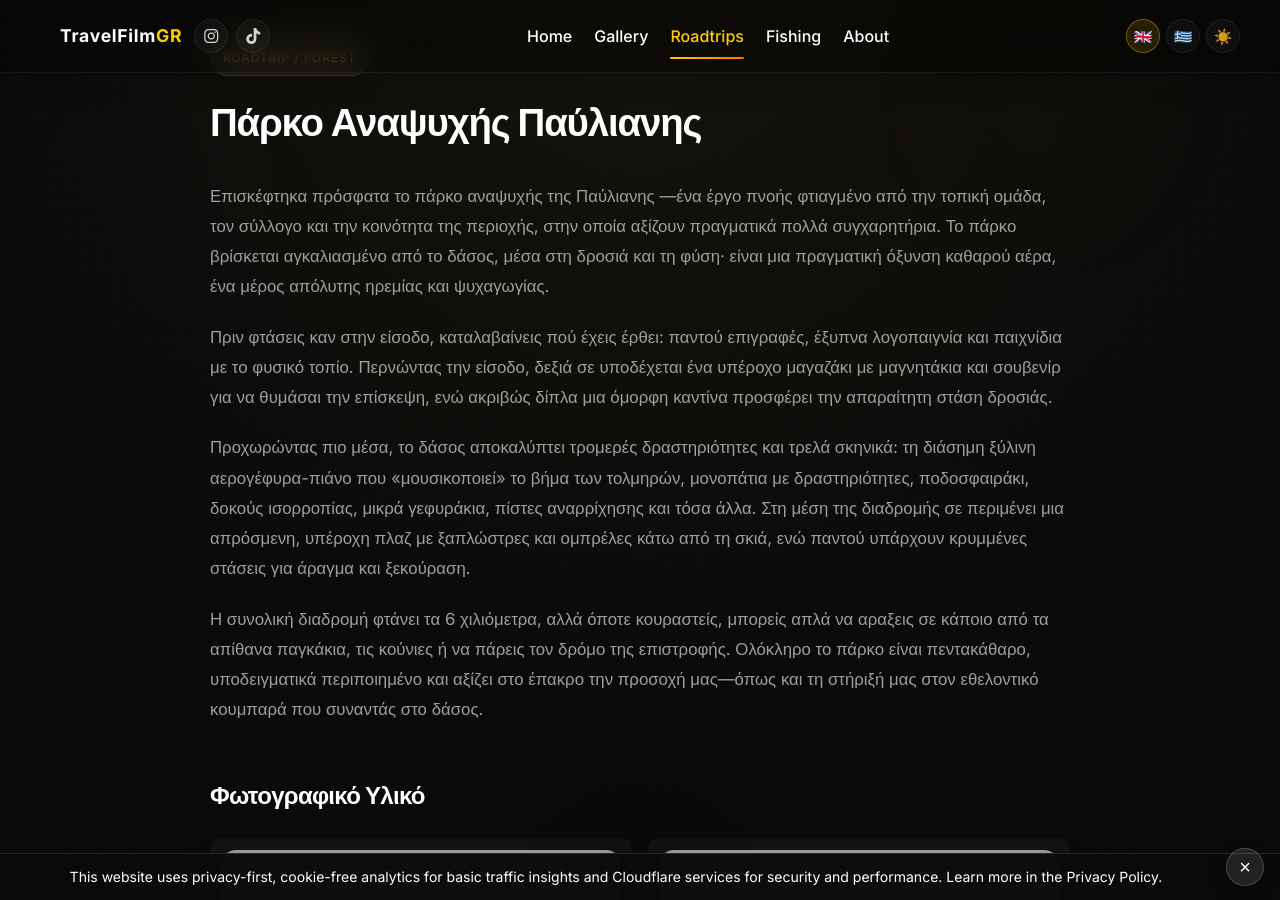
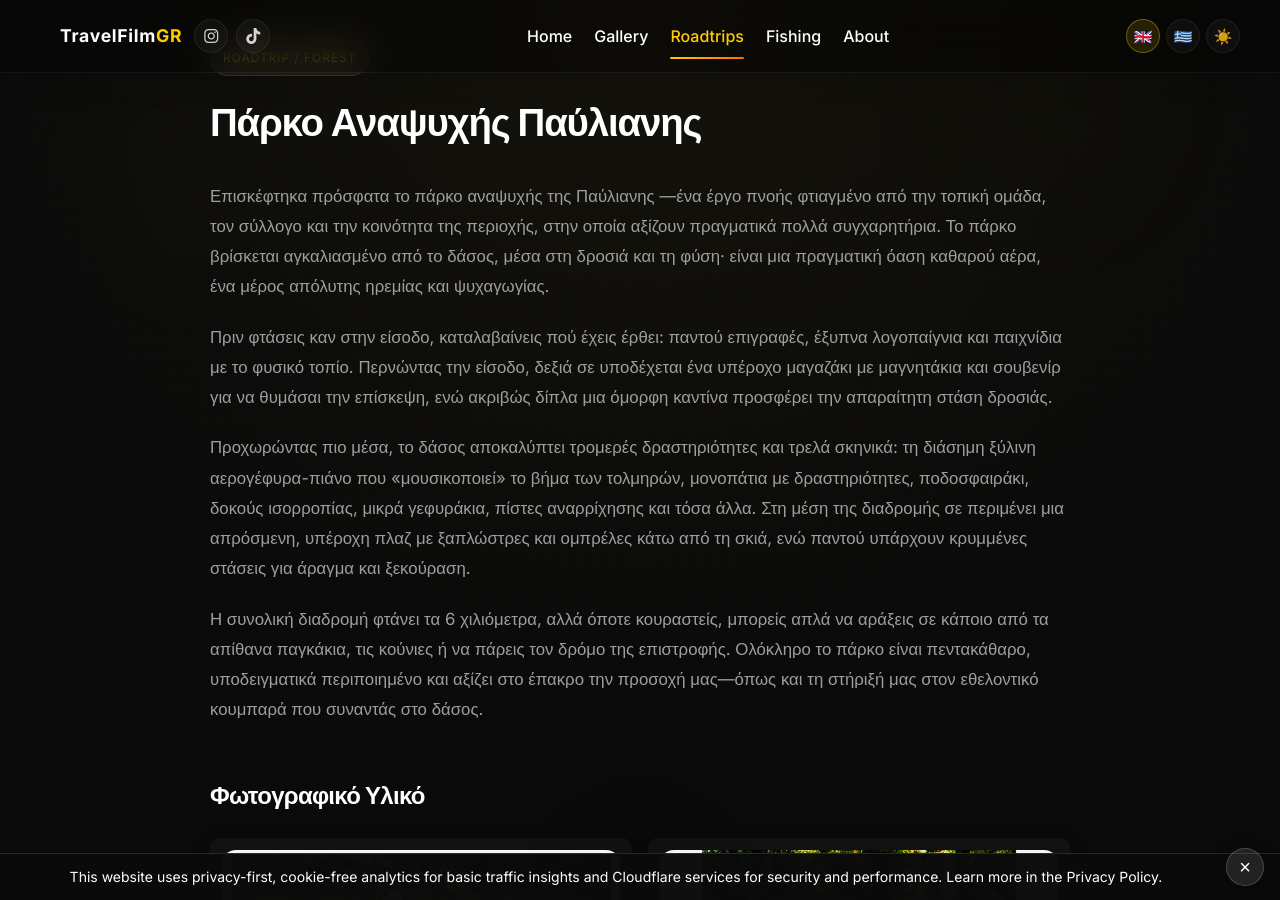
Before and after one commit to travelfilmgr/travelfilmgr.github.io, a Jekyll site: the page built from roadtrips/pavliani.md, in a window 1280 px wide and 900 px high. Built offline with Jekyll 4.4.1, drawn with Linux system fonts in a browser that asks for light colours; part of the change alters nothing that is shown; grey boxes are pictures that could not be loaded.

Commit message:
Update pavliani.md

```diff
--- a/roadtrips/pavliani.md
+++ b/roadtrips/pavliani.md
@@ -13,29 +13,76 @@ excerpt: "Επισκέφτηκα πρόσφατα το πάρκο αναψυχή
     Roadtrip / Forest
   </span>
 
-  <h1 style="margin-bottom: 24px; font-size: clamp(1.8rem, 3vw, 2.5rem);">Πάρκο Αναψυχής Παύλιανης</h1>
+  <h1 style="margin-bottom: 24px; font-size: clamp(1.8rem, 3vw, 2.5rem);">
+    Πάρκο Αναψυχής Παύλιανης
+  </h1>
 
   <div style="color: var(--text-color, #e0e0e0); opacity: 0.95;">
-    <p style="margin-bottom: 20px;">Επισκέφτηκα πρόσφατα το πάρκο αναψυχής της Παύλιανης —ένα έργο πνοής φτιαγμένο από την τοπική ομάδα, τον σύλλογο και την κοινότητα της περιοχής, στην οποία αξίζουν πραγματικά πολλά συγχαρητήρια. Το πάρκο βρίσκεται αγκαλιασμένο από το δάσος, μέσα στη δροσιά και τη φύση· είναι μια πραγματική όξυνση καθαρού αέρα, ένα μέρος απόλυτης ηρεμίας και ψυχαγωγίας.</p>
 
-    <p style="margin-bottom: 20px;">Πριν φτάσεις καν στην είσοδο, καταλαβαίνεις πού έχεις έρθει: παντού επιγραφές, έξυπνα λογοπαιγνία και παιχνίδια με το φυσικό τοπίο. Περνώντας την είσοδο, δεξιά σε υποδέχεται ένα υπέροχο μαγαζάκι με μαγνητάκια και σουβενίρ για να θυμάσαι την επίσκεψη, ενώ ακριβώς δίπλα μια όμορφη καντίνα προσφέρει την απαραίτητη στάση δροσιάς.</p>
+    <p style="margin-bottom: 20px;">
+      Επισκέφτηκα πρόσφατα το πάρκο αναψυχής της Παύλιανης —ένα έργο πνοής φτιαγμένο από την τοπική ομάδα, τον σύλλογο και την κοινότητα της περιοχής, στην οποία αξίζουν πραγματικά πολλά συγχαρητήρια. Το πάρκο βρίσκεται αγκαλιασμένο από το δάσος, μέσα στη δροσιά και τη φύση· είναι μια πραγματική όαση καθαρού αέρα, ένα μέρος απόλυτης ηρεμίας και ψυχαγωγίας.
+    </p>
 
-    <p style="margin-bottom: 20px;">Προχωρώντας πιο μέσα, το δάσος αποκαλύπτει τρομερές δραστηριότητες και τρελά σκηνικά: τη διάσημη ξύλινη αερογέφυρα-πιάνο που «μουσικοποιεί» το βήμα των τολμηρών, μονοπάτια με δραστηριότητες, ποδοσφαιράκι, δοκούς ισορροπίας, μικρά γεφυράκια, πίστες αναρρίχησης και τόσα άλλα. Στη μέση της διαδρομής σε περιμένει μια απρόσμενη, υπέροχη πλαζ με ξαπλώστρες και ομπρέλες κάτω από τη σκιά, ενώ παντού υπάρχουν κρυμμένες στάσεις για άραγμα και ξεκούραση.</p>
+    <p style="margin-bottom: 20px;">
+      Πριν φτάσεις καν στην είσοδο, καταλαβαίνεις πού έχεις έρθει: παντού επιγραφές, έξυπνα λογοπαίγνια και παιχνίδια με το φυσικό τοπίο. Περνώντας την είσοδο, δεξιά σε υποδέχεται ένα υπέροχο μαγαζάκι με μαγνητάκια και σουβενίρ για να θυμάσαι την επίσκεψη, ενώ ακριβώς δίπλα μια όμορφη καντίνα προσφέρει την απαραίτητη στάση δροσιάς.
+    </p>
 
-    <p style="margin-bottom: 30px;">Η συνολική διαδρομή φτάνει τα 6 χιλιόμετρα, αλλά όποτε κουραστείς, μπορείς απλά να αραξεις σε κάποιο από τα απίθανα παγκάκια, τις κούνιες ή να πάρεις τον δρόμο της επιστροφής. Ολόκληρο το πάρκο είναι πεντακάθαρο, υποδειγματικά περιποιημένο και αξίζει στο έπακρο την προσοχή μας—όπως και τη στήριξή μας στον εθελοντικό κουμπαρά που συναντάς στο δάσος.</p>
+    <p style="margin-bottom: 20px;">
+      Προχωρώντας πιο μέσα, το δάσος αποκαλύπτει τρομερές δραστηριότητες και τρελά σκηνικά: τη διάσημη ξύλινη αερογέφυρα-πιάνο που «μουσικοποιεί» το βήμα των τολμηρών, μονοπάτια με δραστηριότητες, ποδοσφαιράκι, δοκούς ισορροπίας, μικρά γεφυράκια, πίστες αναρρίχησης και τόσα άλλα. Στη μέση της διαδρομής σε περιμένει μια απρόσμενη, υπέροχη πλαζ με ξαπλώστρες και ομπρέλες κάτω από τη σκιά, ενώ παντού υπάρχουν κρυμμένες στάσεις για άραγμα και ξεκούραση.
+    </p>
+
+    <p style="margin-bottom: 30px;">
+      Η συνολική διαδρομή φτάνει τα 6 χιλιόμετρα, αλλά όποτε κουραστείς, μπορείς απλά να αράξεις σε κάποιο από τα απίθανα παγκάκια, τις κούνιες ή να πάρεις τον δρόμο της επιστροφής. Ολόκληρο το πάρκο είναι πεντακάθαρο, υποδειγματικά περιποιημένο και αξίζει στο έπακρο την προσοχή μας—όπως και τη στήριξή μας στον εθελοντικό κουμπαρά που συναντάς στο δάσος.
+    </p>
+
   </div>
 
   <!-- GALLERY -->
-  <h3 style="margin-top: 50px; margin-bottom: 20px; font-size: 1.5rem;">Φωτογραφικό Υλικό</h3>
+  <h3 style="margin-top: 50px; margin-bottom: 20px; font-size: 1.5rem;">
+    Φωτογραφικό Υλικό
+  </h3>
 
-  <div class="grid" style="grid-template-columns: repeat(auto-fit, minmax(280px, 1fr)); gap: 16px;">
+  <div
+    class="grid"
+    style="grid-template-columns: repeat(auto-fit, minmax(280px, 1fr)); gap: 16px;"
+  >
 
     {% assign photos = "Παυλιανίτικα Καλούδια|Μουσική Γέφυρα|Natural Cascade & Stream|Woodland Bridge|Δασικός Αυτοκινητόδρομος|Το Παγκάκι του Κοψομεδιασμένου|Streamside Pause|Wheel of Fortune|Σουρεαλιστική Ανάπαυλα|Stream Flow|Canopy Sunburst|Σκηνή Απρόσμενη Φιγούρα|Το Πιο Επικίνδυνο Είδος|Η Ποταμιά|Ιχνηλάτηση του Παραλόγου" | split: "|" %}
 
     {% for photo in photos %}
-      <a href="/assets/images/{{ photo | uri_escape }}.jpg" class="gallery-link" data-title="{{ photo | escape }}" style="display: block; overflow: hidden; cursor: zoom-in; border-radius: 10px;">
-        <img src="/assets/images/{{ photo | uri_escape }}.jpg" alt="{{ photo }}" style="width: 100%; height: 260px; object-fit: cover; display: block;" loading="lazy">
+
+      {% assign photo_thumbnail = photo | append: ".webp" %}
+
+      <a
+        href="/assets/images/{{ photo | uri_escape }}.jpg"
+        class="gallery-link"
+        data-title="{{ photo | escape }}"
+        style="
+          display:block;
+          overflow:hidden;
+          cursor:zoom-in;
+          border-radius:10px;
+        "
+      >
+
+        <img
+          src="/assets/images/gallery-thumbs/{{ photo_thumbnail | uri_escape }}"
+          data-full="/assets/images/{{ photo | uri_escape }}.jpg"
+          alt="{{ photo }}"
+          loading="lazy"
+          decoding="async"
+          width="600"
+          height="450"
+          style="
+            width:100%;
+            height:260px;
+            object-fit:cover;
+            display:block;
+          "
+        >
+
       </a>
+
     {% endfor %}
 
   </div>
```
